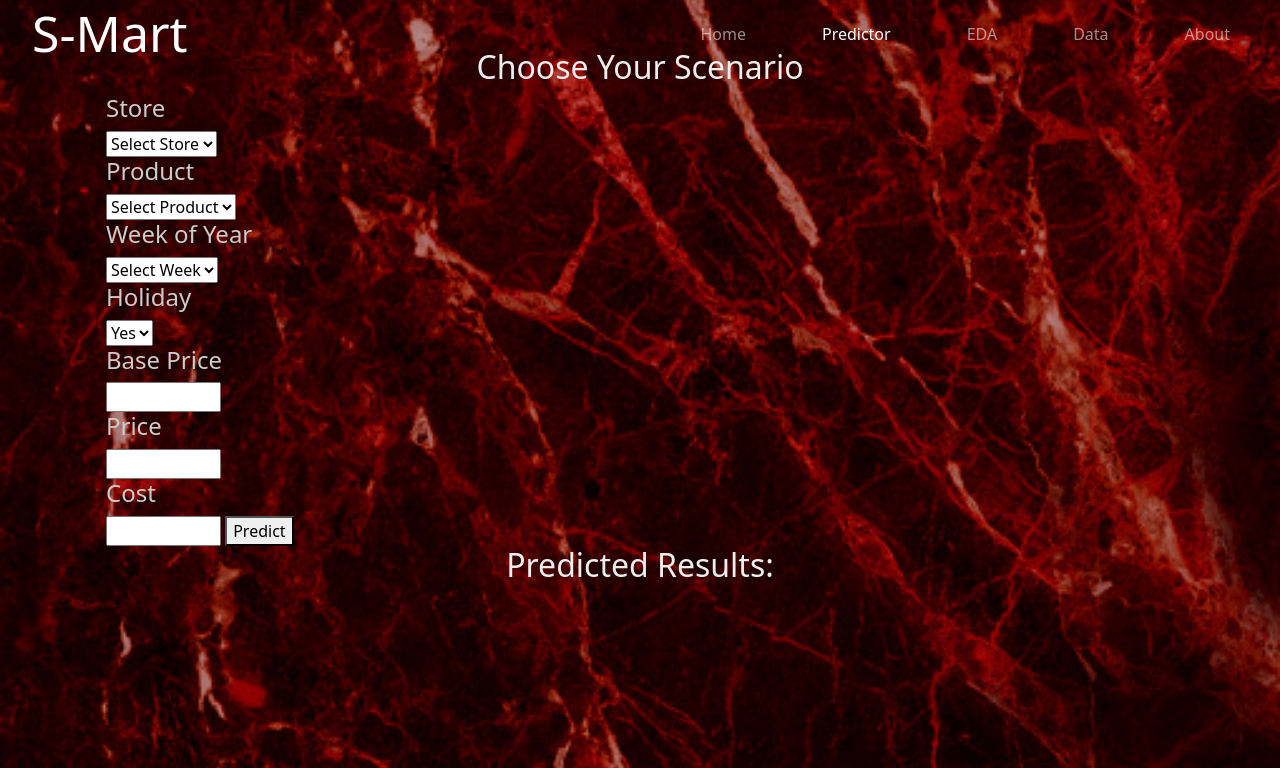
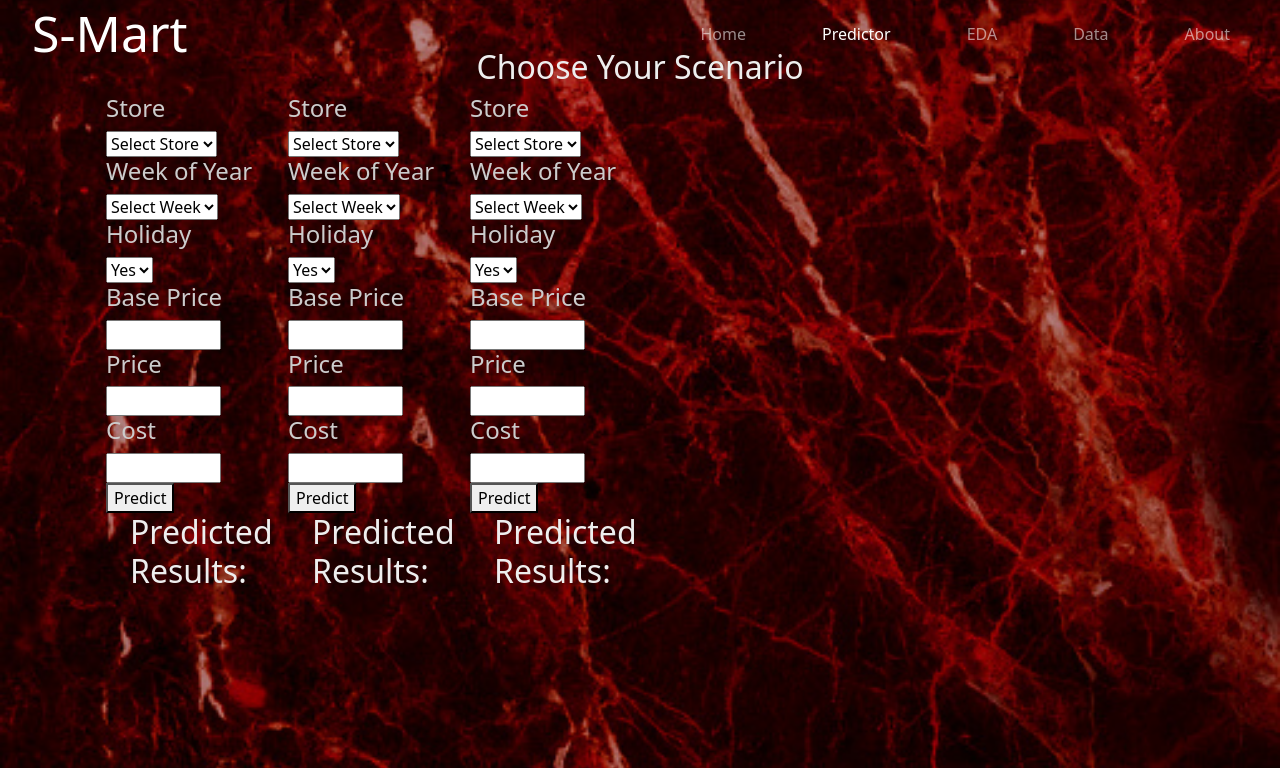
Before and after one commit to jackatopolis/s-martpredictor, a Flask app: page /predictor in a window 1280 px wide. Shown: the part 32-800 px from the top of the page. Run offline with Flask 2, Linux system fonts and the light colour scheme; some libraries are stand-ins or nearby versions.

Commit message:
js event handling

```diff
--- a/static/js/predictor.js
+++ b/static/js/predictor.js
@@ -3,14 +3,14 @@ console.log('predictor page')
 
 // CREATE DROPDOWN MENUS
 
-// Store
+// Store - 1
 var dropdown = document.getElementById("selStore1");
 var opt = document.createElement("option");
 opt.text = 'Select Store';
 opt.value = '';
 dropdown.add(opt);
 
-for (var element = 1; element<11; element++) {
+for (var element = 1; element < 11; element++) {
     var dropdown = document.getElementById("selStore1");
     var opt = document.createElement("option");
     let str = "Store ";
@@ -20,25 +20,44 @@ for (var element = 1; element<11; element++) {
     dropdown.add(opt);
 }
 
-// Product
-var dropdown = document.getElementById("selProduct1");
+
+// Store - 2
+var dropdown = document.getElementById("selStore2");
 var opt = document.createElement("option");
-opt.text = 'Select Product';
+opt.text = 'Select Store';
 opt.value = '';
 dropdown.add(opt);
 
-for (var element = 1; element<4; element++) {
-    var dropdown = document.getElementById("selProduct1");
+for (var element = 1; element < 11; element++) {
+    var dropdown = document.getElementById("selStore2");
     var opt = document.createElement("option");
-    let str = "Product ";
-    str += element;
+    let str = "Store ";
+    str += element.toString();
     opt.text = str.toString();
     opt.value = element;
     dropdown.add(opt);
 }
 
 
-// Week of the Year
+// Store - 3
+var dropdown = document.getElementById("selStore3");
+var opt = document.createElement("option");
+opt.text = 'Select Store';
+opt.value = '';
+dropdown.add(opt);
+
+for (var element = 1; element < 11; element++) {
+    var dropdown = document.getElementById("selStore3");
+    var opt = document.createElement("option");
+    let str = "Store ";
+    str += element.toString();
+    opt.text = str.toString();
+    opt.value = element;
+    dropdown.add(opt);
+}
+
+
+// Week of the Year - 1
 var dropdown = document.getElementById("selWeek1");
 var opt = document.createElement("option");
 opt.text = 'Select Week';
@@ -46,13 +65,51 @@ opt.value = '';
 dropdown.add(opt);
 
 var unique = [...Array(52).keys()];
-unique.forEach( (element) => {
+unique.forEach((element) => {
     var dropdown = document.getElementById("selWeek1");
     var opt = document.createElement("option");
     let str = "Week ";
-    str += element+1;
+    str += element + 1;
     opt.text = str.toString();
-    opt.value = element+1;
+    opt.value = element + 1;
+    dropdown.add(opt);
+}
+);
+
+// Week of the Year - 2
+var dropdown = document.getElementById("selWeek2");
+var opt = document.createElement("option");
+opt.text = 'Select Week';
+opt.value = '';
+dropdown.add(opt);
+
+var unique = [...Array(52).keys()];
+unique.forEach((element) => {
+    var dropdown = document.getElementById("selWeek2");
+    var opt = document.createElement("option");
+    let str = "Week ";
+    str += element + 1;
+    opt.text = str.toString();
+    opt.value = element + 1;
+    dropdown.add(opt);
+}
+);
+
+// Week of the Year - 3
+var dropdown = document.getElementById("selWeek3");
+var opt = document.createElement("option");
+opt.text = 'Select Week';
+opt.value = '';
+dropdown.add(opt);
+
+var unique = [...Array(52).keys()];
+unique.forEach((element) => {
+    var dropdown = document.getElementById("selWeek3");
+    var opt = document.createElement("option");
+    let str = "Week ";
+    str += element + 1;
+    opt.text = str.toString();
+    opt.value = element + 1;
     dropdown.add(opt);
 }
 );
@@ -60,24 +117,25 @@ unique.forEach( (element) => {
 
 
 
+// BUTTON 1
+
 d3.selectAll("button.p1").on("click", function () {
 
     var store = d3.select("#selStore1").property("value");
-    var product = d3.select("#selProduct1").property("value");
     var week = d3.select("#selWeek1").property("value");
     var holiday = d3.select("#selHoliday1").property("value");
     var basePrice = d3.select("#basePrice1").property("value");
     var price = d3.select("#price1").property("value");
     var cost = d3.select("#cost1").property("value");
 
-
-    data = {"store":store,
-            "product":product,
-            "week":week,
-            "holiday":holiday,
-            "basePrice":basePrice,
-            "price":price,
-            "cost":cost,
+    data = {
+        "store": store,
+        "product": 1,
+        "week": week,
+        "holiday": holiday,
+        "basePrice": basePrice,
+        "price": price,
+        "cost": cost,
     };
 
     console.log(data);
@@ -97,16 +155,107 @@ d3.selectAll("button.p1").on("click", function () {
             var costT = quantity * cost;
             var profit = revenue - costT;
 
-        document.getElementById("modelResults").innerHTML = "Estimated Quantity: " + quantity.toFixed(0) +
-        "<br>Estimated Revenue: $" + revenue.toFixed(2)+
-        "<br>Estimated Cost: $" + costT.toFixed(2)+
-        "<br>Estimated Profit: $" + profit.toFixed(2);
+            document.getElementById("modelResults1").innerHTML = "Quantity Sold: " + quantity.toFixed(0) +
+                "<br>Total Revenue: $" + revenue.toFixed(2) +
+                "<br>Total Cost: $" + costT.toFixed(2) +
+                "<br>Total Profit: $" + profit.toFixed(2);
         }
         )
 }
+);
 
 
-// function for creating graph
+// BUTTON 2
+
+d3.selectAll("button.p2").on("click", function () {
+
+    var store = d3.select("#selStore2").property("value");
+    var week = d3.select("#selWeek2").property("value");
+    var holiday = d3.select("#selHoliday2").property("value");
+    var basePrice = d3.select("#basePrice2").property("value");
+    var price = d3.select("#price2").property("value");
+    var cost = d3.select("#cost2").property("value");
+
+    data = {
+        "store": store,
+        "product": 2,
+        "week": week,
+        "holiday": holiday,
+        "basePrice": basePrice,
+        "price": price,
+        "cost": cost,
+    };
+
+    console.log(data);
+
+    fetch('/predict', {
+        method: 'POST',
+        headers: {
+            'Content-Type': 'application/json'
+        },
+        body: JSON.stringify(data)
+    })
+        .then(response => response.json())
+        .then(d => {
+            console.log('response', d)
+            var quantity = d.quantity
+            var revenue = quantity * price;
+            var costT = quantity * cost;
+            var profit = revenue - costT;
+
+            document.getElementById("modelResults2").innerHTML = "Quantity Sold: " + quantity.toFixed(0) +
+                "<br>Total Revenue: $" + revenue.toFixed(2) +
+                "<br>Total Cost: $" + costT.toFixed(2) +
+                "<br>Total Profit: $" + profit.toFixed(2);
+        }
+        )
+}
+);
 
 
+// BUTTON 3
+
+d3.selectAll("button.p3").on("click", function () {
+
+    var store = d3.select("#selStore3").property("value");
+    var week = d3.select("#selWeek3").property("value");
+    var holiday = d3.select("#selHoliday3").property("value");
+    var basePrice = d3.select("#basePrice3").property("value");
+    var price = d3.select("#price3").property("value");
+    var cost = d3.select("#cost3").property("value");
+
+    data = {
+        "store": store,
+        "product": 3,
+        "week": week,
+        "holiday": holiday,
+        "basePrice": basePrice,
+        "price": price,
+        "cost": cost,
+    };
+
+    console.log(data);
+
+    fetch('/predict', {
+        method: 'POST',
+        headers: {
+            'Content-Type': 'application/json'
+        },
+        body: JSON.stringify(data)
+    })
+        .then(response => response.json())
+        .then(d => {
+            console.log('response', d)
+            var quantity = d.quantity
+            var revenue = quantity * price;
+            var costT = quantity * cost;
+            var profit = revenue - costT;
+
+            document.getElementById("modelResults3").innerHTML = "Quantity Sold: " + quantity.toFixed(0) +
+                "<br>Total Revenue: $" + revenue.toFixed(2) +
+                "<br>Total Cost: $" + costT.toFixed(2) +
+                "<br>Total Profit: $" + profit.toFixed(2);
+        }
+        )
+}
 );
--- a/templates/predictor.html
+++ b/templates/predictor.html
@@ -8,11 +8,12 @@
     <div class="container">
         <h2>Choose Your Scenario</h2>
         <div class="row">
+
+            <!-- Product 1 -->
+            <div class="col-md-2 col-xs-12">
                 <div id="container dropdownStyle">
                     <h4>Store</h4>
                     <select id="selStore1"></select>
-                <h4>Product</h4>
-                <select id="selProduct1"></select>
                     <h4>Week of Year</h4>
                     <select id="selWeek1"></select>
                     <h4>Holiday</h4>
@@ -29,16 +30,71 @@
                     <input type="number" id="cost1" name="Cost" required step="0.01" min="1" max="50">
                     <button type="button" class="p1">Predict</button>
                 </div>
+                <div class="container">
+                    <h2>Predicted Results:</h2>
+                    <div id="modelResults1"></div>
+                </div>
+            </div>
 
+            <!-- Product 2 -->
+            <div class="col-md-2 col-xs-12">
+                <div id="container dropdownStyle">
+                    <h4>Store</h4>
+                    <select id="selStore2"></select>
+                    <h4>Week of Year</h4>
+                    <select id="selWeek2"></select>
+                    <h4>Holiday</h4>
+                    <select id="selHoliday2">
+                        <option value=1>Yes</option>
+                        <option value=0>No</option>
+                    </select>
+
+                    <h4>Base Price</h4>
+                    <input type="number" id="basePrice2" name="Base Price" required step="0.01" min="1" max="50">
+                    <h4>Price</h4>
+                    <input type="number" id="price2" name="Promotional Price" required step="0.01" min="1" max="50">
+                    <h4>Cost</h4>
+                    <input type="number" id="cost2" name="Cost" required step="0.01" min="1" max="50">
+                    <button type="button" class="p2">Predict</button>
+                </div>
+                <div class="container">
+                    <h2>Predicted Results:</h2>
+                    <div id="modelResults2"></div>
+                </div>
+            </div>
+
+            <!-- Product 3 -->
+            <div class="col-md-2 col-xs-12">
+                <div id="container dropdownStyle">
+                    <h4>Store</h4>
+                    <select id="selStore3"></select>
+                    <h4>Week of Year</h4>
+                    <select id="selWeek3"></select>
+                    <h4>Holiday</h4>
+                    <select id="selHoliday3">
+                        <option value=1>Yes</option>
+                        <option value=0>No</option>
+                    </select>
+
+                    <h4>Base Price</h4>
+                    <input type="number" id="basePrice3" name="Base Price" required step="0.01" min="1" max="50">
+                    <h4>Price</h4>
+                    <input type="number" id="price3" name="Promotional Price" required step="0.01" min="1" max="50">
+                    <h4>Cost</h4>
+                    <input type="number" id="cost3" name="Cost" required step="0.01" min="1" max="50">
+                    <button type="button" class="p3">Predict</button>
+                </div>
+                <div class="container">
+                    <h2>Predicted Results:</h2>
+                    <div id="modelResults3"></div>
+                </div>
+            </div>
 
         </div>
     </div>
 </div>
 
-<div class="container">
-    <h2>Predicted Results:</h2>
-    <div id="modelResults"></div>
-</div>
+
 
 
 </body>
```
Lines whose indentation alone changed are shown as unchanged.
